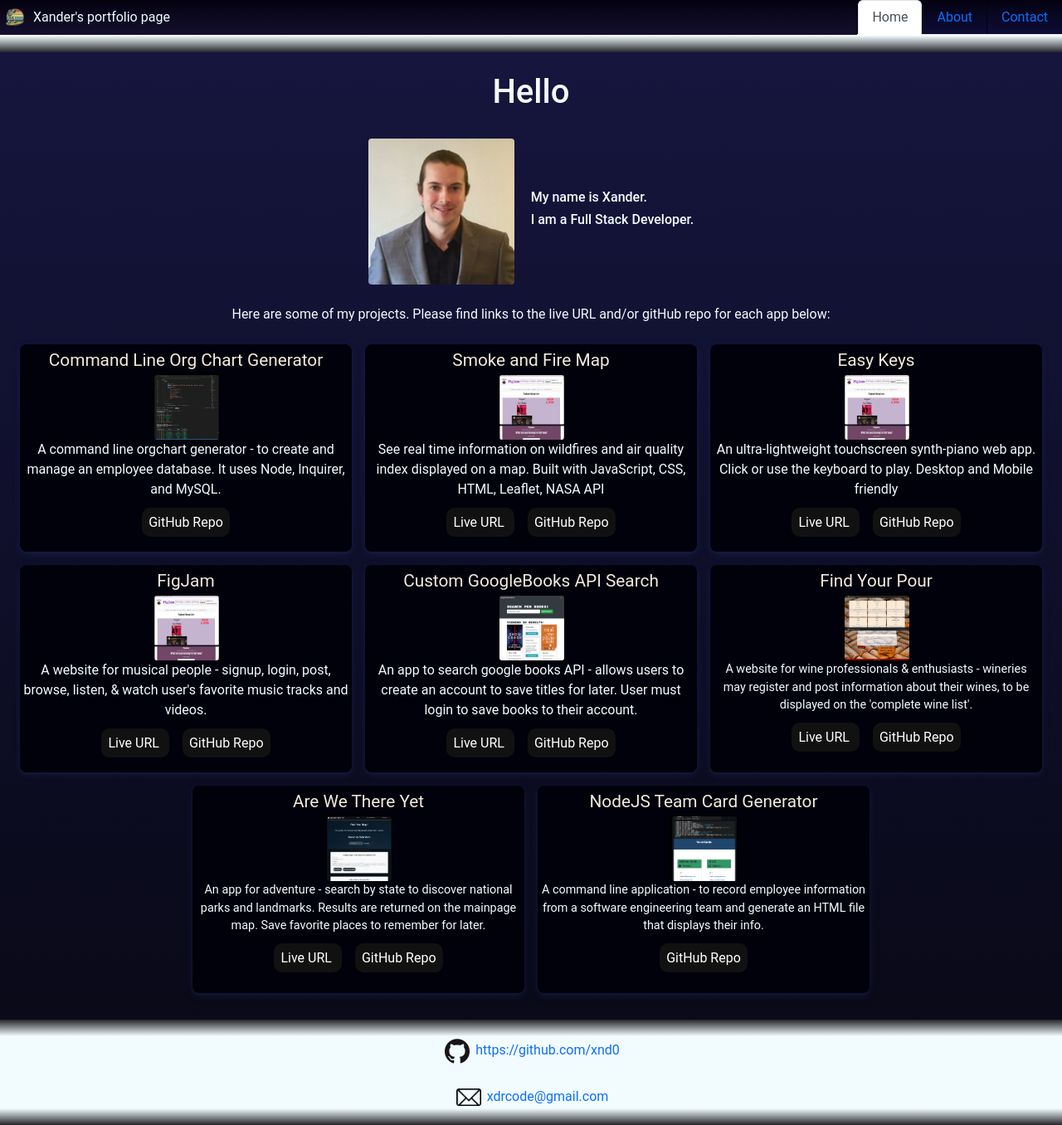
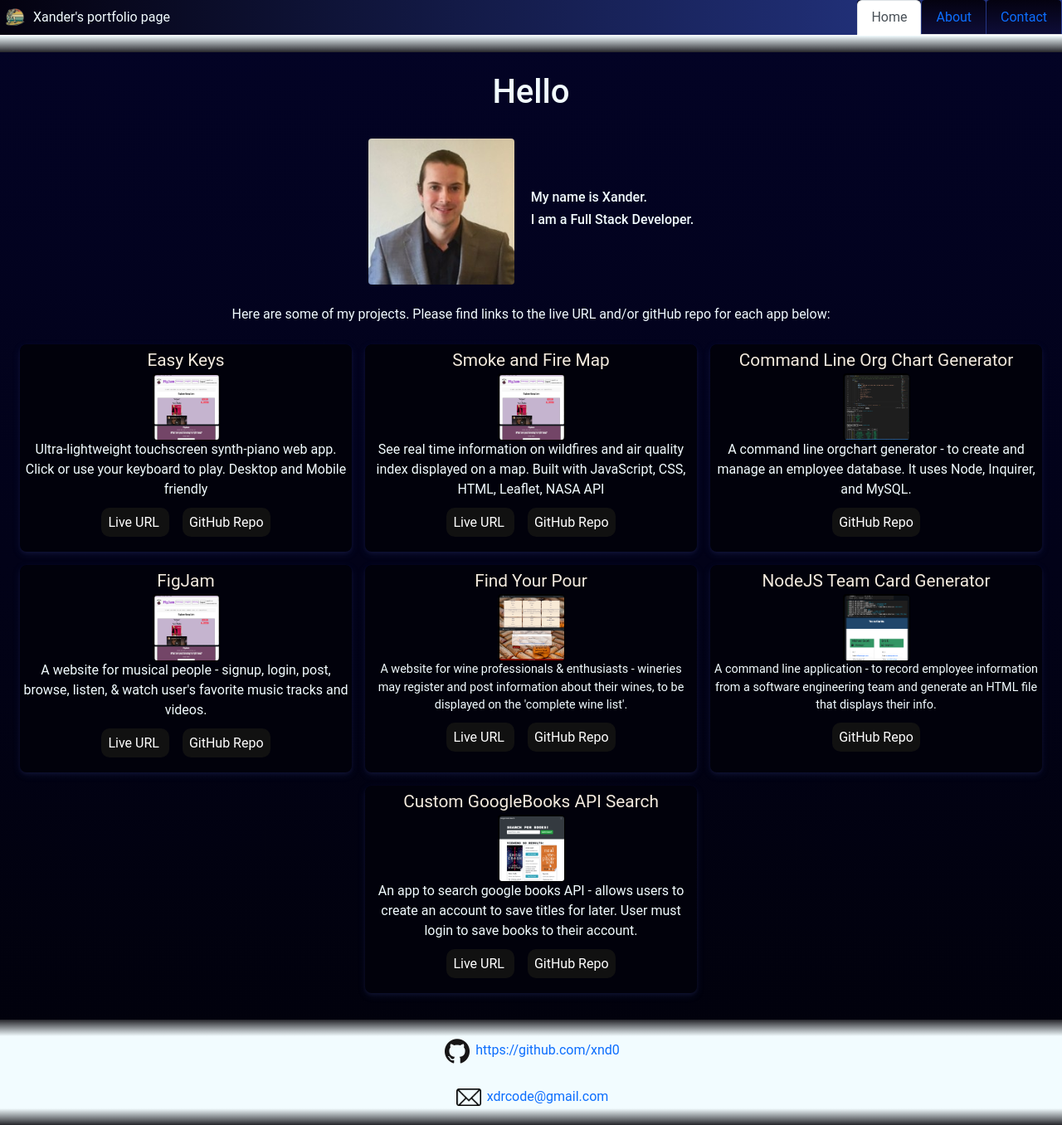
Before and after one commit to xnd0/portfolio-2022, a React (Create React App) app: page / in a window 1280 px wide. Shown: the whole page at 83% size. Built offline with nearby package versions, Linux system fonts and the light colour scheme.

Commit message:
improved copy in About, Contact, Home pages

```diff
--- a/src/components/pages/About.js
+++ b/src/components/pages/About.js
@@ -5,20 +5,29 @@ export default function About() {
     <div class="light-text center fade">
       <div class="vertical-fade"></div>
 
+      <div className='intro-words-2'>
       <br></br>
       <h1>About</h1>
       <br></br>
+
+      <p> Strong problem solver with a team-oriented mindset: efficiently contributes consistent, functional, intelligent, clean, and descriptive code to my organization. Combining real world tech-industry experience with recently earned certificates from UCLA Coding Bootcamp, MITx, as well as self-taught. Strives to consistently become a better software engineer by learning and applying new technologies to improve myself, skillset, projects, and to create as much value as possible for any company. </p>
+
+      <br></br>
+
       <p>
-        Front-End · UI/UX · Back-End
+        Front-End · UI/UX · Back-End · QA · Test
         <br></br>
         <br></br>
         MVC  ·  MERN
         <br></br>
         <br></br>
-        Javascript | ReactJS | Bootstrap | JSX + HTML | HandlebarsJS | CSS | Sequelize | Express | GraphQL | NodeJS | Python | MySQL | MongoDB
-        <br></br>
+        <div className='intro-words-2'>
+          JavaScript · Python · React · CSS3 · HTML5 · SQL · MongoDB · Express · Bootstrap · HandlebarsJS · jQuery · Sequelize · GraphQL · Node
+        </div>
         <br></br>
       </p>
+
+      </div>
       <div class="vertical-fade-reverse"></div>
     </div>
   );
--- a/src/components/pages/Contact.js
+++ b/src/components/pages/Contact.js
@@ -1,4 +1,5 @@
 import React from 'react';
+import spacesurfer from './space-surfer.png'
 
 export default function Contact() {
   return (
@@ -8,13 +9,13 @@ export default function Contact() {
       <br></br>
       <h1>Contact</h1>
       <br></br>
-      <h5>For resume or other inquiries, please send a request to:</h5>
+      <h5>For resume or other inquiries, please send requests to:</h5>
       <br></br>
       <p>
         <h3>xdrcode@gmail.com</h3>
       </p>
-
       <br></br>
+      <img src={spacesurfer} alt="spaceman surfing" />
       <div class="vertical-fade-reverse"></div>
     </div>
   );
--- a/src/components/pages/Home.js
+++ b/src/components/pages/Home.js
@@ -1,5 +1,4 @@
 import React from 'react';
-import spacesurfer from './space-surfer.png'
 import miniProfile from './miniProfile.jpg'
 import tcg from './img/teamcardgen.png'
 import figjam from './img/figjam.png'
@@ -18,22 +17,14 @@ export default function Home() {
       <br></br>
 
       <div className='intro center'>
-
         <img id='profilepic' src={miniProfile} alt="Mini Profile Pic" />
-
         <div className='intro-words'>
-
           <h6>My name is Xander.</h6>
           <h6>I am a Full Stack Developer.</h6>
-
           {/* <p>My name is Xander.</p>
           <p>I am a Full Stack Developer.</p> */}
         </div>
-
-        {/* <img src={spacesurfer} alt="spaceman surfing" /> */}
-
       </div>
-
       <br></br>
       <div className='intro-words-2'>
         <p>Here are some of my projects. Please find links to the live URL and/or gitHub repo for each app below:</p>
@@ -41,26 +32,22 @@ export default function Home() {
 
       <div class="flex">
 
-
-        {/* <a href="https://github.com/xnd0/CmdLine_OrgChart_12.1"> */}
+        {/* <a href="https:// Easy Keys "> */}
+        <a href="https://github.com/xnd0/FigJam">
           <section class="app-card">
-            <div class="app-title"> Command Line Org Chart Generator </div>
-
+            <div class="app-title"> Easy Keys </div>
             <section>
               <div class="app-img app-card-content">
-                <img src={orgchart} alt="orgchart generator screenshot" class="app-img" />
+                <img src={figjam} alt="figjam app screenshot" class="app-img" />
               </div>
               <p class="light-text">
-                A command line orgchart generator - to create and manage an employee database. It uses Node, Inquirer, and MySQL.
+                Ultra-lightweight touchscreen synth-piano web app. Click or use your keyboard to play. Desktop and Mobile friendly
               </p>
-
-            {/* <button className='glow-on-hover'> Live URL </button> */}
-            <a href="https://github.com/xnd0/CmdLine_OrgChart_12.1" className='glow-on-hover'> GitHub Repo </a>
-
             </section>
+            <a href="#" className='glow-on-hover'> Live URL </a>
+            <a href="#" className='glow-on-hover'> GitHub Repo </a>
           </section>
-        {/* </a> */}
-
+        </a>
 
         {/* <a href="WEST Coast smoke and FIRE"> */}
         <a href="https://github.com/xnd0/FigJam">
@@ -79,22 +66,20 @@ export default function Home() {
           </section>
         </a>
 
-        {/* <a href="https:// Easy Keys "> */}
-        <a href="https://github.com/xnd0/FigJam">
+        {/* <a href="https://github.com/xnd0/CmdLine_OrgChart_12.1"> */}
         <section class="app-card">
-            <div class="app-title"> Easy Keys </div>
+          <div class="app-title"> Command Line Org Chart Generator </div>
+
           <section>
             <div class="app-img app-card-content">
-                <img src={figjam} alt="figjam app screenshot" class="app-img" />
+              <img src={orgchart} alt="orgchart generator screenshot" class="app-img" />
             </div>
             <p class="light-text">
-                An ultra-lightweight touchscreen synth-piano web app. Click or use the keyboard to play. Desktop and Mobile friendly
+              A command line orgchart generator - to create and manage an employee database. It uses Node, Inquirer, and MySQL.
             </p>
           </section>
-            <a href="#" className='glow-on-hover'> Live URL </a>
-            <a href="#" className='glow-on-hover'> GitHub Repo </a>
+          <a href="https://github.com/xnd0/CmdLine_OrgChart_12.1" className='glow-on-hover'> GitHub Repo </a>
         </section>
-        </a>
 
         {/* <a href="https://supermarche-fromage-49994.herokuapp.com/"> */}
         <a href="https://github.com/xnd0/FigJam">
@@ -106,23 +91,6 @@ export default function Home() {
               </div>
               <p class="light-text">
                 A website for musical people - signup, login, post, browse, listen, & watch user's favorite music tracks and videos.
-              </p>
-            </section>
-            <a href="#" className='glow-on-hover'> Live URL </a>
-            <a href="#" className='glow-on-hover'> GitHub Repo </a>
-          </section>
-        </a>
-
-        {/* <a href="https://vast-headland-20181.herokuapp.com/"> */}
-        <a href="https://vast-headland-20181.herokuapp.com/">
-          <section class="app-card">
-            <div class="app-title"> Custom GoogleBooks API Search </div>
-            <section>
-              <div class="app-img app-card-content">
-                <img src={gbooks} alt="google booksearch screenshot" class="app-img" />
-              </div>
-              <p class="light-text">
-                An app to search google books API - allows users to create an account to save titles for later. User must login to save books to their account.
               </p>
             </section>
             <a href="#" className='glow-on-hover'> Live URL </a>
@@ -147,7 +115,7 @@ export default function Home() {
         </a>
 
         {/* <a href="https://xnd0.github.io/Are_We_There_Yet_Adventure_App/"> */}
-        <a href="https://github.com/xnd0/Are_We_There_Yet_Adventure_App">
+        {/* <a href="https://github.com/xnd0/Are_We_There_Yet_Adventure_App">
           <section class="app-card">
             <div class="app-title"> Are We There Yet </div>
             <section>
@@ -161,7 +129,7 @@ export default function Home() {
             <a href="#" className='glow-on-hover'> Live URL </a>
             <a href="#" className='glow-on-hover'> GitHub Repo </a>
           </section>
-        </a>
+        </a> */}
 
         <a href="https://github.com/xnd0/Team_Card_Generator_10.3">
           <section class="app-card">
@@ -179,6 +147,24 @@ export default function Home() {
           </section>
         </a>
 
+        {/* <a href="https://vast-headland-20181.herokuapp.com/"> */}
+        <a href="https://vast-headland-20181.herokuapp.com/">
+          <section class="app-card">
+            <div class="app-title"> Custom GoogleBooks API Search </div>
+            <section>
+              <div class="app-img app-card-content">
+                <img src={gbooks} alt="google booksearch screenshot" class="app-img" />
+              </div>
+              <p class="light-text">
+                An app to search google books API - allows users to create an account to save titles for later. User must login to save books to their account.
+              </p>
+            </section>
+            <a href="#" className='glow-on-hover'> Live URL </a>
+            <a href="#" className='glow-on-hover'> GitHub Repo </a>
+          </section>
+        </a>
+
+
       </div>
       <br></br>
       <div class="vertical-fade-reverse"></div>
--- a/src/style.css
+++ b/src/style.css
@@ -6,7 +6,8 @@
 body {
     /* background-color: #25252A; */
     /* background-color: #17173b; */
-    background-image: linear-gradient(#161640, #080814);
+    /* background-image: linear-gradient(#161640, #080814); */
+    background-image: linear-gradient(#030326, #01010a);
 }
 
 a:link {
@@ -93,15 +94,17 @@ a:link {
 .nav-bg-color {
     /* background-color:  #08080b; */
     /* background-color: rgb(4, 2, 16); */
-    background-image: linear-gradient(rgb(4, 2, 16), rgb(20, 16, 46));
+    /* background-image: linear-gradient(rgb(4, 2, 16), rgb(20, 16, 46)); */
+    background-image: linear-gradient(to right, rgb(4, 2, 16), rgb(39, 58, 143));
     border-bottom: 1px solid white;
 }
 
 .nav-item {
     background-image: linear-gradient(rgb(4, 2, 16), #0e0d38);
     background-color: rgb(9, 5, 31);
-    border-left: 1px solid rgb(4, 2, 16);
+    /* border-left: 1px solid rgb(4, 2, 16); */
     border-radius: 4px 4px 0 0;
+    margin-right: 1px;
 }
 
 .center {
@@ -160,6 +163,7 @@ a:link {
     color: rgb(10, 4, 40);
     z-index: 2;
 }
+
 
 /* Glow on Hover: */
 .glow-on-hover {
```
Also changed, not shown: src/components/NavTabs.js (line endings or trailing spaces). Lines whose indentation alone changed are shown as unchanged.
